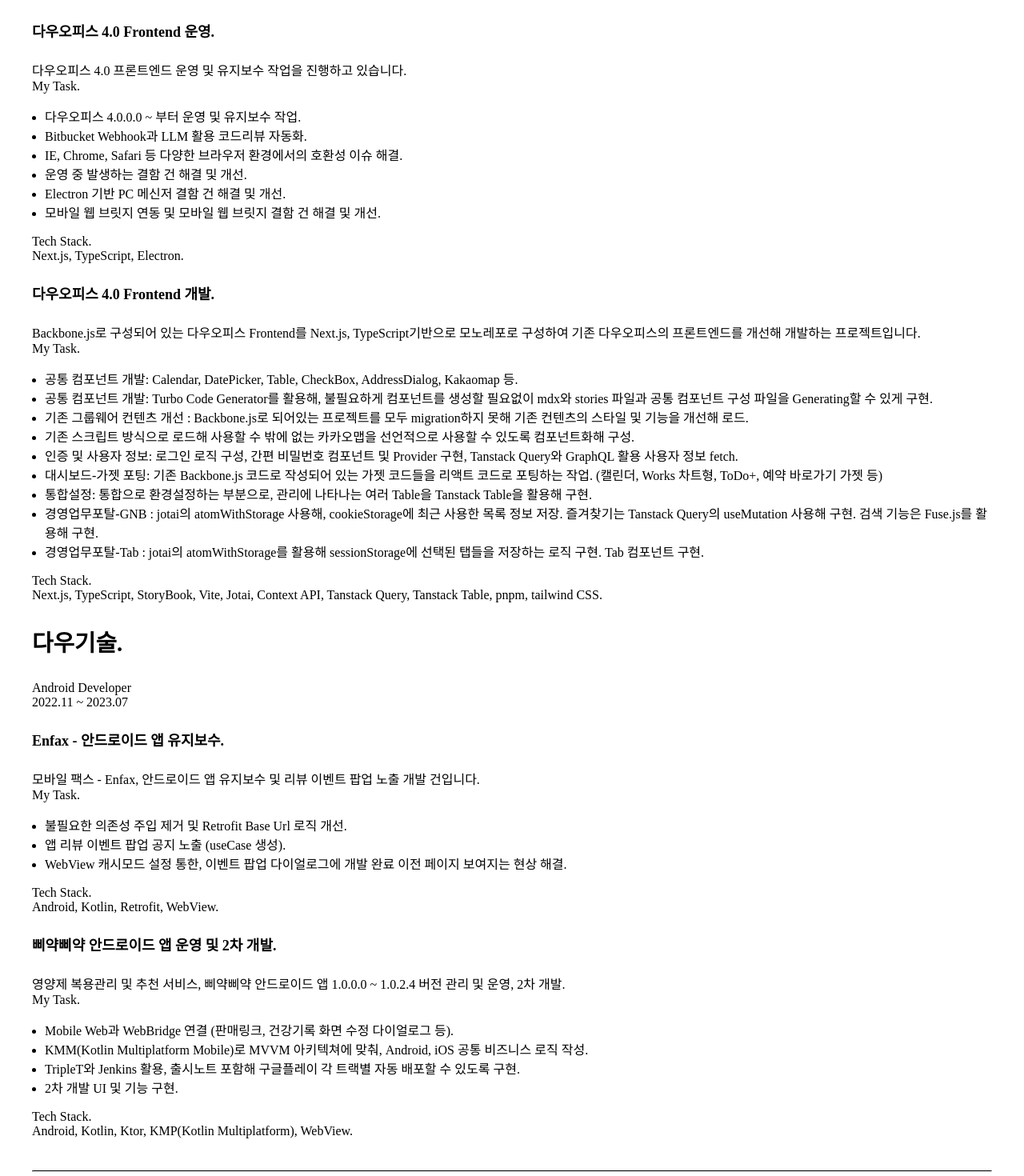
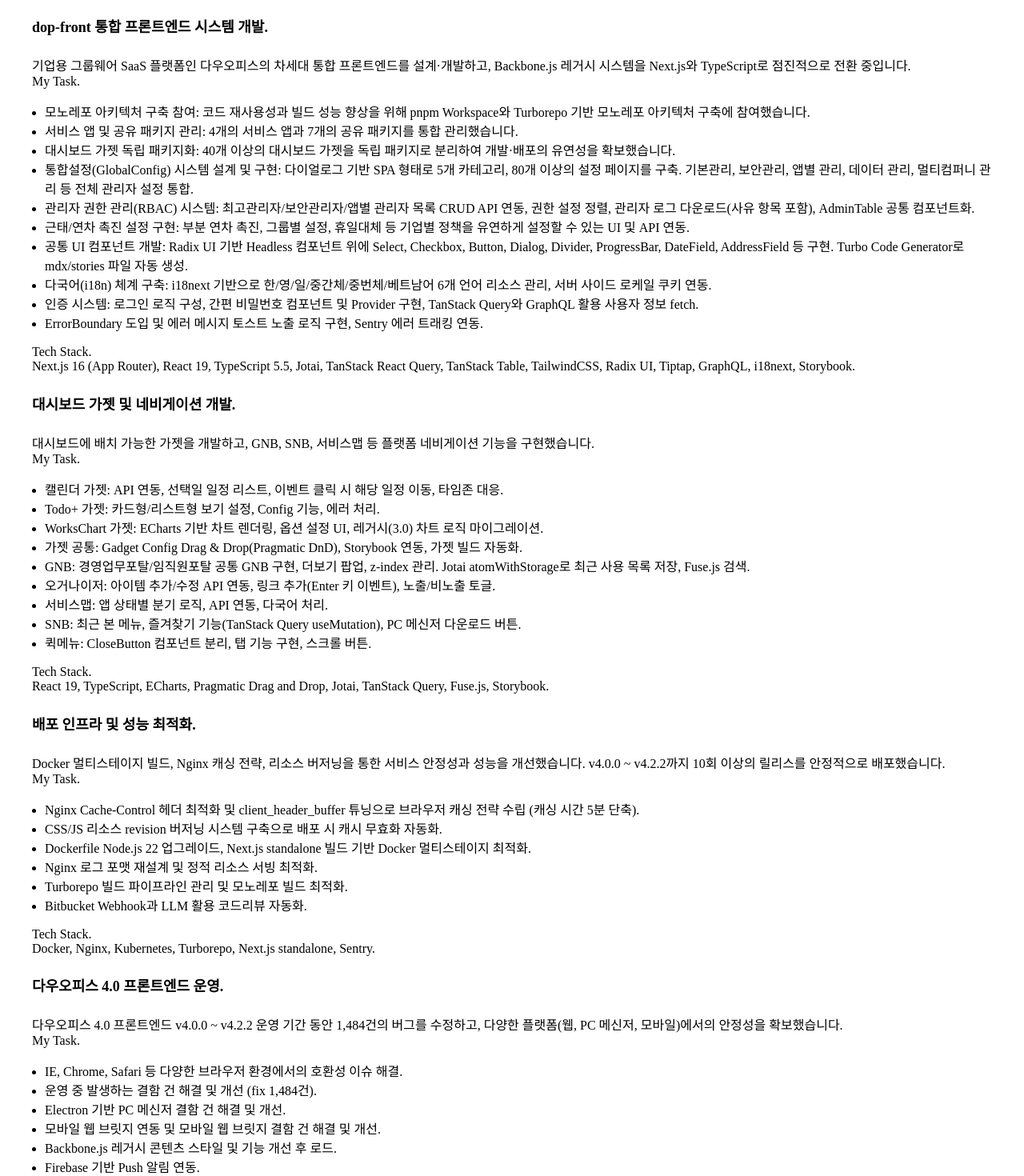
Before and after one commit to bamin0422/Introduce, a Next.js app: page / in a window 1280 px wide. Shown: the part 1280-2750 px from the top of the page at 80% size. Built offline with nearby package versions, Linux system fonts and the light colour scheme.

Commit message:
feat: 내용 업데이트

```diff
--- a/components/IntroduceSection/index.tsx
+++ b/components/IntroduceSection/index.tsx
@@ -14,7 +14,7 @@
         민대인 <span className="sm:text-[3rem] text-[1.5rem]">(bamin0422)</span>
         <EmphasisText title="." className="sm:text-[5rem] text-[3rem]" />
       </h1>
-      <p className="sm:text-[1rem] text-[0.8rem] p-8 rounded-[8px] border-2 border-dotted">
+      <p className="sm:text-[1rem] text-[0.8rem] p-8 rounded-[8px] border-2 border-dotted text-gray-800">
         <span className="text-orange-500 font-semibold">
           Learn once, write anywhere.
         </span>
--- a/components/WorkSection/index.tsx
+++ b/components/WorkSection/index.tsx
@@ -7,37 +7,69 @@
     title: "다우기술",
     role: "Frontend Developer",
     startDate: "2023.07",
-    endDate: "현재",
+    endDate: "2026.02",
     details: [
       {
-        title: "다우오피스 4.0 Frontend 운영",
-        info: "다우오피스 4.0 프론트엔드 운영 및 유지보수 작업을 진행하고 있습니다.",
+        title: "dop-front 통합 프론트엔드 시스템 개발",
+        info: "기업용 그룹웨어 SaaS 플랫폼인 다우오피스의 차세대 통합 프론트엔드를 설계·개발하고, Backbone.js 레거시 시스템을 Next.js와 TypeScript로 점진적으로 전환 중입니다.",
         myTaskList: [
-          "다우오피스 4.0.0.0 ~ 부터 운영 및 유지보수 작업.",
+          "모노레포 아키텍처 구축 참여: 코드 재사용성과 빌드 성능 향상을 위해 pnpm Workspace와 Turborepo 기반 모노레포 아키텍처 구축에 참여했습니다.",
+          "서비스 앱 및 공유 패키지 관리: 4개의 서비스 앱과 7개의 공유 패키지를 통합 관리했습니다.",
+          "대시보드 가젯 독립 패키지화: 40개 이상의 대시보드 가젯을 독립 패키지로 분리하여 개발·배포의 유연성을 확보했습니다.",
+          "통합설정(GlobalConfig) 시스템 설계 및 구현: 다이얼로그 기반 SPA 형태로 5개 카테고리, 80개 이상의 설정 페이지를 구축. 기본관리, 보안관리, 앱별 관리, 데이터 관리, 멀티컴퍼니 관리 등 전체 관리자 설정 통합.",
+          "관리자 권한 관리(RBAC) 시스템: 최고관리자/보안관리자/앱별 관리자 목록 CRUD API 연동, 권한 설정 정렬, 관리자 로그 다운로드(사유 항목 포함), AdminTable 공통 컴포넌트화.",
+          "근태/연차 촉진 설정 구현: 부분 연차 촉진, 그룹별 설정, 휴일대체 등 기업별 정책을 유연하게 설정할 수 있는 UI 및 API 연동.",
+          "공통 UI 컴포넌트 개발: Radix UI 기반 Headless 컴포넌트 위에 Select, Checkbox, Button, Dialog, Divider, ProgressBar, DateField, AddressField 등 구현. Turbo Code Generator로 mdx/stories 파일 자동 생성.",
+          "다국어(i18n) 체계 구축: i18next 기반으로 한/영/일/중간체/중번체/베트남어 6개 언어 리소스 관리, 서버 사이드 로케일 쿠키 연동.",
+          "인증 시스템: 로그인 로직 구성, 간편 비밀번호 컴포넌트 및 Provider 구현, TanStack Query와 GraphQL 활용 사용자 정보 fetch.",
+          "ErrorBoundary 도입 및 에러 메시지 토스트 노출 로직 구현, Sentry 에러 트래킹 연동.",
+        ],
+        techStack:
+          "Next.js 16 (App Router), React 19, TypeScript 5.5, Jotai, TanStack React Query, TanStack Table, TailwindCSS, Radix UI, Tiptap, GraphQL, i18next, Storybook",
+      },
+      {
+        title: "대시보드 가젯 및 네비게이션 개발",
+        info: "대시보드에 배치 가능한 가젯을 개발하고, GNB, SNB, 서비스맵 등 플랫폼 네비게이션 기능을 구현했습니다.",
+        myTaskList: [
+          "캘린더 가젯: API 연동, 선택일 일정 리스트, 이벤트 클릭 시 해당 일정 이동, 타임존 대응.",
+          "Todo+ 가젯: 카드형/리스트형 보기 설정, Config 기능, 에러 처리.",
+          "WorksChart 가젯: ECharts 기반 차트 렌더링, 옵션 설정 UI, 레거시(3.0) 차트 로직 마이그레이션.",
+          "가젯 공통: Gadget Config Drag & Drop(Pragmatic DnD), Storybook 연동, 가젯 빌드 자동화.",
+          "GNB: 경영업무포탈/임직원포탈 공통 GNB 구현, 더보기 팝업, z-index 관리. Jotai atomWithStorage로 최근 사용 목록 저장, Fuse.js 검색.",
+          "오거나이저: 아이템 추가/수정 API 연동, 링크 추가(Enter 키 이벤트), 노출/비노출 토글.",
+          "서비스맵: 앱 상태별 분기 로직, API 연동, 다국어 처리.",
+          "SNB: 최근 본 메뉴, 즐겨찾기 기능(TanStack Query useMutation), PC 메신저 다운로드 버튼.",
+          "퀵메뉴: CloseButton 컴포넌트 분리, 탭 기능 구현, 스크롤 버튼.",
+        ],
+        techStack:
+          "React 19, TypeScript, ECharts, Pragmatic Drag and Drop, Jotai, TanStack Query, Fuse.js, Storybook",
+      },
+      {
+        title: "배포 인프라 및 성능 최적화",
+        info: "Docker 멀티스테이지 빌드, Nginx 캐싱 전략, 리소스 버저닝을 통한 서비스 안정성과 성능을 개선했습니다. v4.0.0 ~ v4.2.2까지 10회 이상의 릴리스를 안정적으로 배포했습니다.",
+        myTaskList: [
+          "Nginx Cache-Control 헤더 최적화 및 client_header_buffer 튜닝으로 브라우저 캐싱 전략 수립 (캐싱 시간 5분 단축).",
+          "CSS/JS 리소스 revision 버저닝 시스템 구축으로 배포 시 캐시 무효화 자동화.",
+          "Dockerfile Node.js 22 업그레이드, Next.js standalone 빌드 기반 Docker 멀티스테이지 최적화.",
+          "Nginx 로그 포맷 재설계 및 정적 리소스 서빙 최적화.",
+          "Turborepo 빌드 파이프라인 관리 및 모노레포 빌드 최적화.",
           "Bitbucket Webhook과 LLM 활용 코드리뷰 자동화.",
+        ],
+        techStack:
+          "Docker, Nginx, Kubernetes, Turborepo, Next.js standalone, Sentry",
+      },
+      {
+        title: "다우오피스 4.0 프론트엔드 운영",
+        info: "다우오피스 4.0 프론트엔드 v4.0.0 ~ v4.2.2 운영 기간 동안 1,484건의 버그를 수정하고, 다양한 플랫폼(웹, PC 메신저, 모바일)에서의 안정성을 확보했습니다.",
+        myTaskList: [
           "IE, Chrome, Safari 등 다양한 브라우저 환경에서의 호환성 이슈 해결.",
-          "운영 중 발생하는 결함 건 해결 및 개선.",
+          "운영 중 발생하는 결함 건 해결 및 개선 (fix 1,484건).",
           "Electron 기반 PC 메신저 결함 건 해결 및 개선.",
           "모바일 웹 브릿지 연동 및 모바일 웹 브릿지 결함 건 해결 및 개선.",
+          "Backbone.js 레거시 콘텐츠 스타일 및 기능 개선 후 로드.",
+          "Firebase 기반 Push 알림 연동.",
         ],
-        techStack: "Next.js, TypeScript, Electron",
-      },
-      {
-        title: "다우오피스 4.0 Frontend 개발",
-        info: "Backbone.js로 구성되어 있는 다우오피스 Frontend를 Next.js, TypeScript기반으로 모노레포로 구성하여 기존 다우오피스의 프론트엔드를 개선해 개발하는 프로젝트입니다.",
-        myTaskList: [
-          "공통 컴포넌트 개발: Calendar, DatePicker, Table, CheckBox, AddressDialog, Kakaomap 등.",
-          "공통 컴포넌트 개발: Turbo Code Generator를 활용해, 불필요하게 컴포넌트를 생성할 필요없이 mdx와 stories 파일과 공통 컴포넌트 구성 파일을 Generating할 수 있게 구현.",
-          "기존 그룹웨어 컨텐츠 개선 : Backbone.js로 되어있는 프로젝트를 모두 migration하지 못해 기존 컨텐츠의 스타일 및 기능을 개선해 로드.",
-          "기존 스크립트 방식으로 로드해 사용할 수 밖에 없는 카카오맵을 선언적으로 사용할 수 있도록 컴포넌트화해 구성.",
-          "인증 및 사용자 정보: 로그인 로직 구성, 간편 비밀번호 컴포넌트 및 Provider 구현, Tanstack Query와 GraphQL 활용 사용자 정보 fetch.",
-          "대시보드-가젯 포팅: 기존 Backbone.js 코드로 작성되어 있는 가젯 코드들을 리액트 코드로 포팅하는 작업. (캘린더, Works 차트형, ToDo+, 예약 바로가기 가젯 등)",
-          "통합설정: 통합으로 환경설정하는 부분으로, 관리에 나타나는 여러 Table을 Tanstack Table을 활용해 구현.",
-          "경영업무포탈-GNB : jotai의 atomWithStorage 사용해, cookieStorage에 최근 사용한 목록 정보 저장. 즐겨찾기는 Tanstack Query의 useMutation 사용해 구현. 검색 기능은 Fuse.js를 활용해 구현.",
-          "경영업무포탈-Tab : jotai의 atomWithStorage를 활용해 sessionStorage에 선택된 탭들을 저장하는 로직 구현. Tab 컴포넌트 구현.",
-        ],
-        techStack:
-          "Next.js, TypeScript, StoryBook, Vite, Jotai, Context API, Tanstack Query, Tanstack Table, pnpm, tailwind CSS",
+        techStack: "Next.js, TypeScript, Electron, Firebase, MSW",
       },
     ],
   },
```
